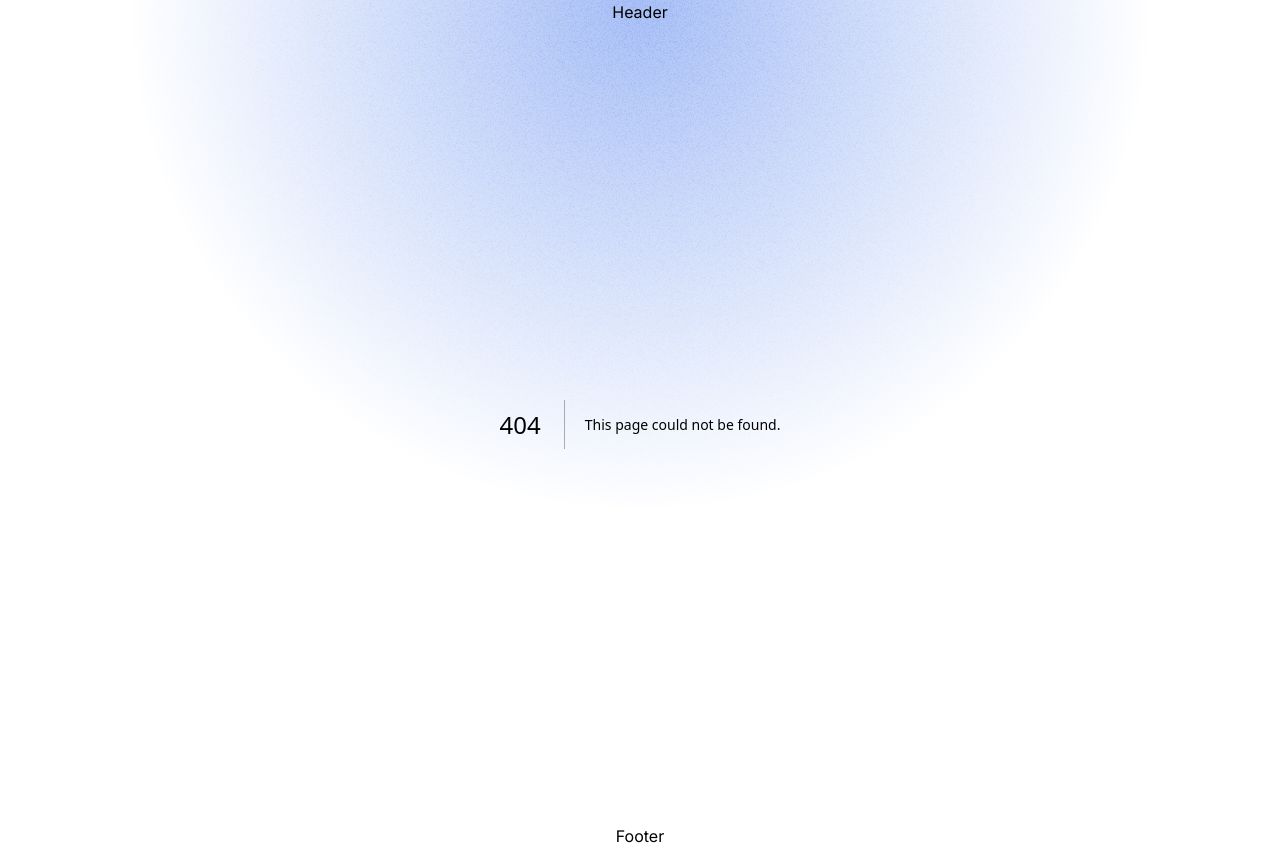
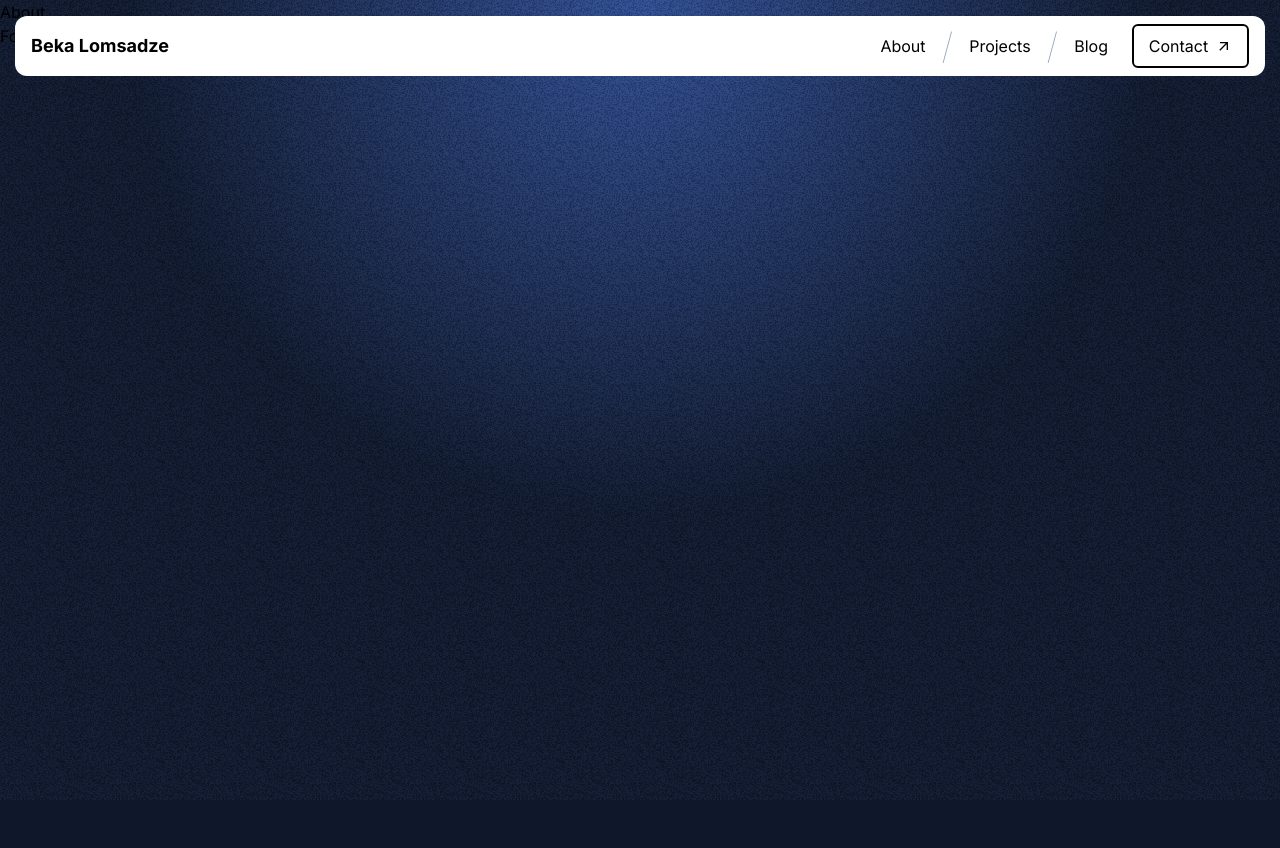
Before and after one commit to lomsadze123/Portfolio-nextJs, a Next.js app: page /about in a window 1280 px wide. Before the commit this address had no page. After the commit the page ends 800 px from the top, so only its background shows below. Built offline with nearby package versions, Linux system fonts and the light colour scheme.

Commit message:
make header, maintaning folders, add pages (start)

```diff
--- /dev/null
+++ b/app/about/page.tsx
@@ -0,0 +1,10 @@
+export const metadata = {
+  title: "Portfolio - About",
+  description: "Learn more about me and my history.",
+};
+
+const About = () => {
+  return <div>About</div>;
+};
+
+export default About;
--- /dev/null
+++ b/app/contact/page.tsx
@@ -0,0 +1,10 @@
+export const metadata = {
+  title: "Portfolio - Contact",
+  description: "You can contact me from here",
+};
+
+const Contact = () => {
+  return <div>Contact</div>;
+};
+
+export default Contact;
--- a/app/globals.css
+++ b/app/globals.css
@@ -6,8 +6,4 @@ body {
   background: #0f172a;
   position: relative;
   min-height: 100vh;
-  display: flex;
-  flex-direction: column;
-  justify-content: space-between;
-  align-items: center;
 }
--- a/app/page.tsx
+++ b/app/page.tsx
@@ -2,10 +2,12 @@ import ThreeScene from "@/components/three/ThreeScene";
 
 const Home = () => {
   return (
-    <div className="text-white">
-      <h1>Hello World!</h1>
-      <ThreeScene />
-    </div>
+    <main className="text-white pt-28 max-w-[1250px] mx-auto">
+      <section className="flex items-center justify-between">
+        <h1>Hello World!</h1>
+        <ThreeScene />
+      </section>
+    </main>
   );
 };
 
--- /dev/null
+++ b/app/projects/page.tsx
@@ -0,0 +1,10 @@
+export const metadata = {
+  title: "Portfolio - Projects",
+  description: "Learn more about my projects",
+};
+
+const Projects = () => {
+  return <div>Projects</div>;
+};
+
+export default Projects;
--- a/components/footer/Footer.tsx
+++ b/components/footer/Footer.tsx
@@ -1,5 +1,5 @@
 const Footer = () => {
-  return <div>Footer</div>;
+  return <footer>Footer</footer>;
 };
 
 export default Footer;
--- a/components/header/Header.tsx
+++ b/components/header/Header.tsx
@@ -1,5 +1,53 @@
+import Link from "next/link";
+
 const Header = () => {
-  return <div>Header</div>;
+  return (
+    <header className="bg-white w-full max-w-[1250px] mx-auto px-4 py-2 rounded-xl fixed left-0 right-0 top-4 z-10 flex items-center justify-between">
+      <Link href="/" className="font-bold text-lg">
+        Beka Lomsadze
+      </Link>
+      <nav>
+        <ul className="flex items-center gap-4">
+          <li>
+            <Link href="/about">About</Link>
+          </li>
+          <span className="text-4xl font-thin leading-[0] text-slate-400 md:inline">
+            /
+          </span>
+          <li>
+            <Link href="/projects">Projects</Link>
+          </li>
+          <span className="text-4xl font-thin leading-[0] text-slate-400 md:inline">
+            /
+          </span>
+          <li>
+            <Link href="/blog">Blog</Link>
+          </li>
+          <li>
+            <Link
+              className="flex items-center justify-center gap-2 border-2 border-black rounded-md p-2 w-[117px] ml-2"
+              href="/contact"
+            >
+              Contact
+              <svg
+                stroke="currentColor"
+                fill="currentColor"
+                strokeWidth="0"
+                viewBox="0 0 24 24"
+                className="inline-block"
+                height="1em"
+                width="1em"
+                xmlns="http://www.w3.org/2000/svg"
+              >
+                <path fill="none" d="M0 0h24v24H0z"></path>
+                <path d="M6 6v2h8.59L5 17.59 6.41 19 16 9.41V18h2V6z"></path>
+              </svg>
+            </Link>
+          </li>
+        </ul>
+      </nav>
+    </header>
+  );
 };
 
 export default Header;
--- a/components/three/Geometries.tsx
+++ b/components/three/Geometries.tsx
@@ -1,22 +1,8 @@
-import * as THREE from "three";
+import materials from "@/data/materialsData";
 import Geometry from "./Geometry";
 import geometries from "@/data/geometriesData";
 
 const Geometries = () => {
-  const materials = [
-    new THREE.MeshNormalMaterial(),
-    new THREE.MeshStandardMaterial({
-      roughness: 0,
-      metalness: 1,
-      color: 0x2980b9,
-    }),
-    new THREE.MeshStandardMaterial({
-      color: 0x2c3e50,
-      roughness: 0.1,
-      metalness: 1,
-    }),
-  ];
-
   return geometries.map(({ position, r, geometry }) => (
     <Geometry
       key={JSON.stringify(position)}
--- a/components/three/Geometry.tsx
+++ b/components/three/Geometry.tsx
@@ -25,9 +25,6 @@ const Geometry = ({ r, position, geometry, materials }: ThreeTypes) => {
         z: `+=${gsap.utils.random(0, 2)}`,
         duration: 1.3,
         ease: "elastic.out(1,0.3)",
-        onComplete: () => {
-          mesh.material = getRandomMaterial();
-        },
       });
     }
   };
--- a/components/three/ThreeScene.tsx
+++ b/components/three/ThreeScene.tsx
@@ -6,7 +6,7 @@ import Geometries from "./Geometries";
 
 const ThreeScene = () => {
   return (
-    <div className="row-span-1 row-start-1 -mt-9 aspect-square md:col-span-1 md:col-start-2 md:mt-0">
+    <div className="row-span-1 row-start-1 -mt-9 aspect-square md:col-span-1 md:col-start-2 md:mt-0 max-w-[650px] w-full h-full">
       <Canvas
         className="z-0"
         shadows
--- /dev/null
+++ b/data/materialsData.ts
@@ -0,0 +1,12 @@
+import * as THREE from "three";
+
+const materials = [
+  new THREE.MeshNormalMaterial(),
+  // new THREE.MeshStandardMaterial({
+  //   roughness: 0,
+  //   metalness: 1,
+  //   color: 0x2980b9,
+  // }),
+];
+
+export default materials;
```
